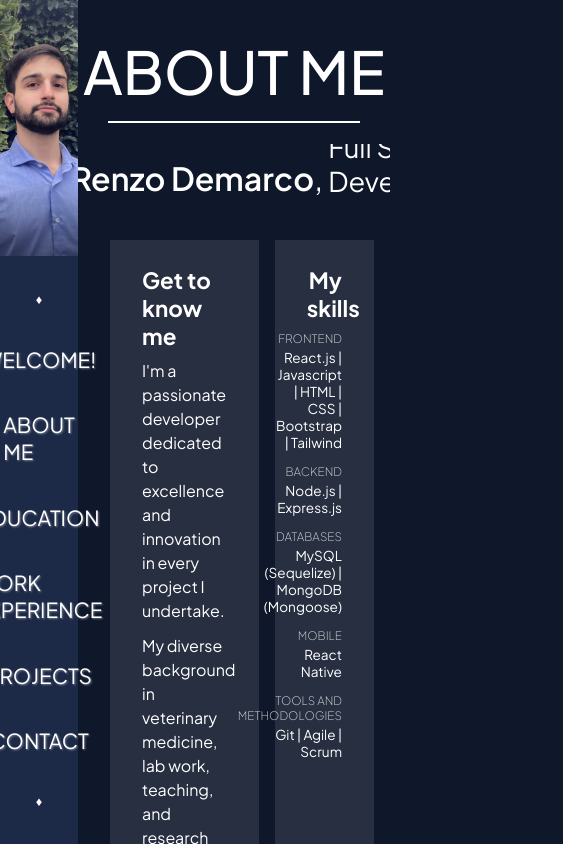
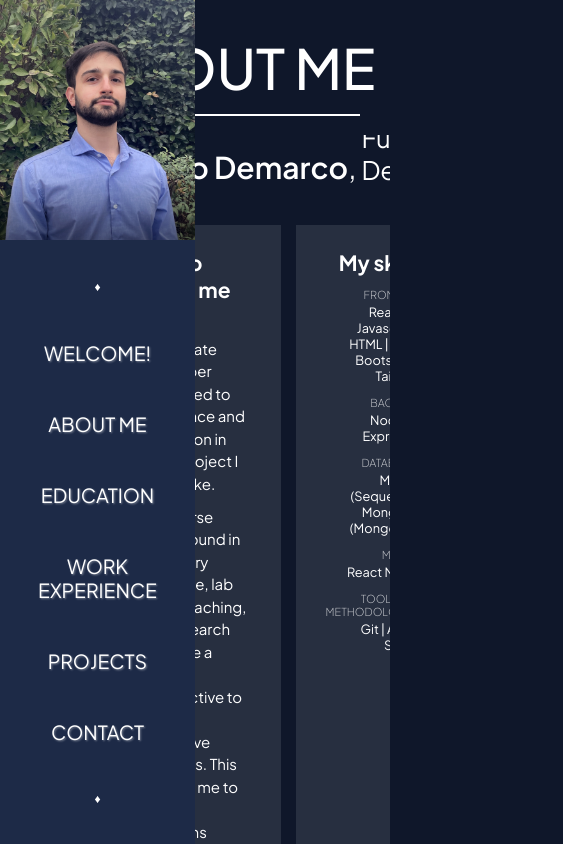
Before and after one commit to renzodemarco/portfolio, a React (Vite) app: page / in a window 390 px wide. Both pictures are taken after a click on the button "Let's start working together". Shown: the top 844 px of the page, 563 px wide, since content can reach past the window. Built offline with nearby package versions, Linux system fonts and the light colour scheme.

Commit message:
add responsive 978px

```diff
--- a/src/components/Footer/Footer.css
+++ b/src/components/Footer/Footer.css
@@ -11,4 +11,9 @@ footer {
 
 footer p {
   font-size: .8rem;
+  font-weight: 200;
 }
+
+footer p:last-child {
+  opacity: .8;
+}
--- a/src/components/Layout/Layout.css
+++ b/src/components/Layout/Layout.css
@@ -16,3 +16,12 @@ main {
   flex-direction: column;
   gap: 4rem;
 }
+
+@media (max-width: 978px) {
+  .layout {
+    overflow: hidden;
+    display: grid;
+    grid: "navbar body";
+    grid-template-columns: 20% 80%;
+  }
+}
--- a/src/components/Navbar/Navbar.css
+++ b/src/components/Navbar/Navbar.css
@@ -35,6 +35,7 @@ ul li {
   color: #fff;
   font-size: 1.3rem;
   text-shadow: 1px 1px 2px rgba(255, 255, 255, 0.4);
+  text-align: center;
 }
 
 .nav-item a {
--- a/src/components/NavbarContainer/NavbarContainer.css
+++ b/src/components/NavbarContainer/NavbarContainer.css
@@ -3,9 +3,9 @@
   height: 100vh;
   width: 20vw;
   flex-direction: column;
-  grid-area: navbar;
   position: fixed;
   background-color: #1d2a47;
+  z-index: 924;
 }
 
 .navbar-profile-img {
@@ -15,3 +15,9 @@
   object-fit: cover;
   aspect-ratio: 1;
 }
+
+@media (max-width: 978px) {
+  .navbar-container {
+    width: 195px;
+  }
+}
--- a/src/components/ProjectCard/ProjectCard.css
+++ b/src/components/ProjectCard/ProjectCard.css
@@ -78,12 +78,12 @@
   height: 100%;
   display: flex;
   flex-direction: column;
-  justify-content: space-between;
+  justify-content: flex-start;
   gap: .8rem;
 }
 
 .project-description {
-  font-size: .85rem;
+  font-size: .9rem;
   font-weight: 200;
   padding: .5rem 0;
   opacity: .9;
@@ -97,3 +97,11 @@
 .project-technologies span {
   font-weight: 700;
 }
+
+@media (max-width: 978px) {
+  .project-card {
+    flex-direction: row;
+    justify-content: stretch;
+    gap: 1rem;
+  }
+}
--- a/src/index.css
+++ b/src/index.css
@@ -60,6 +60,12 @@ h4 {
   color: #fff
 }
 
+@media (max-width: 1078px) {
+  * {
+    font-size: 15px;
+  }
+}
+
 @media (min-width: 1400px) {
   * {
     font-size: 17px;
--- a/src/pages/AboutMe/AboutMe.css
+++ b/src/pages/AboutMe/AboutMe.css
@@ -6,7 +6,7 @@
   "presentation presentation"
   "intro skills";
   grid-template-rows: 5rem 1fr;
-  grid-template-columns: 60% 40%;
+  grid-template-columns: 3fr 2fr;
   gap: 1rem;
   padding-top: 1rem;
 }
@@ -28,7 +28,7 @@
 }
 
 .about-me-container h4 {
-  margin-bottom: .6rem;
+  margin-bottom: .8rem;
 }
 
 .intro p {
--- a/src/pages/Contact/Contact.css
+++ b/src/pages/Contact/Contact.css
@@ -13,7 +13,7 @@
   align-items: center;
   gap: 0.8rem;
   background-color: rgba(255, 255, 255, 0.06);
-  padding: 2rem 3rem;
+  padding: 2rem 2rem;
 }
 
 .contact-container h3 {
--- a/src/pages/Education/Education.css
+++ b/src/pages/Education/Education.css
@@ -1,11 +1,12 @@
 .education-container {
+  width: 100%;
   color: #fff;
   display: grid;
   grid:
     "coder courses"
     "vet lang";
-  grid-template-columns: 50% 50%;
-  gap: 1rem;
+  grid-template-columns: 1fr 1fr;
+  gap: 2rem;
   padding-top: 2rem;
 }
 
--- a/src/pages/Projects/Projects.css
+++ b/src/pages/Projects/Projects.css
@@ -1,7 +1,14 @@
 .projects-container {
   width: 100%;
-  display: grid;
-  grid-template-columns: 1fr 1fr 1fr;
+  display: flex;
+  flex-direction: row;
+  justify-content: stretch;
   gap: 1rem;
   padding-top: 2.5rem;
 }
+
+@media (max-width: 978px) {
+  .projects-container {
+    flex-direction: column;
+  }
+}
--- a/src/pages/WorkExperience/WorkExperience.css
+++ b/src/pages/WorkExperience/WorkExperience.css
@@ -25,3 +25,7 @@
   align-items: center;
   gap: 1.3rem;
 }
+
+.cv-container p {
+  font-size: 1.14rem;
+}
```
